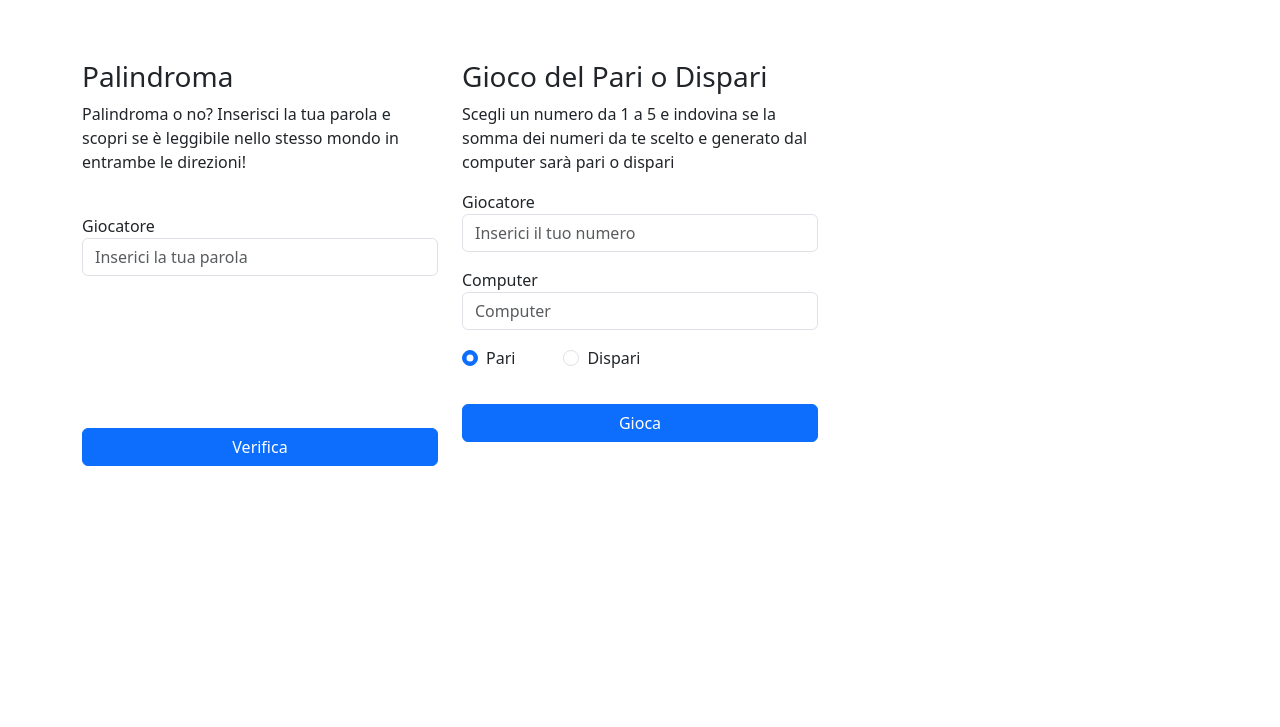
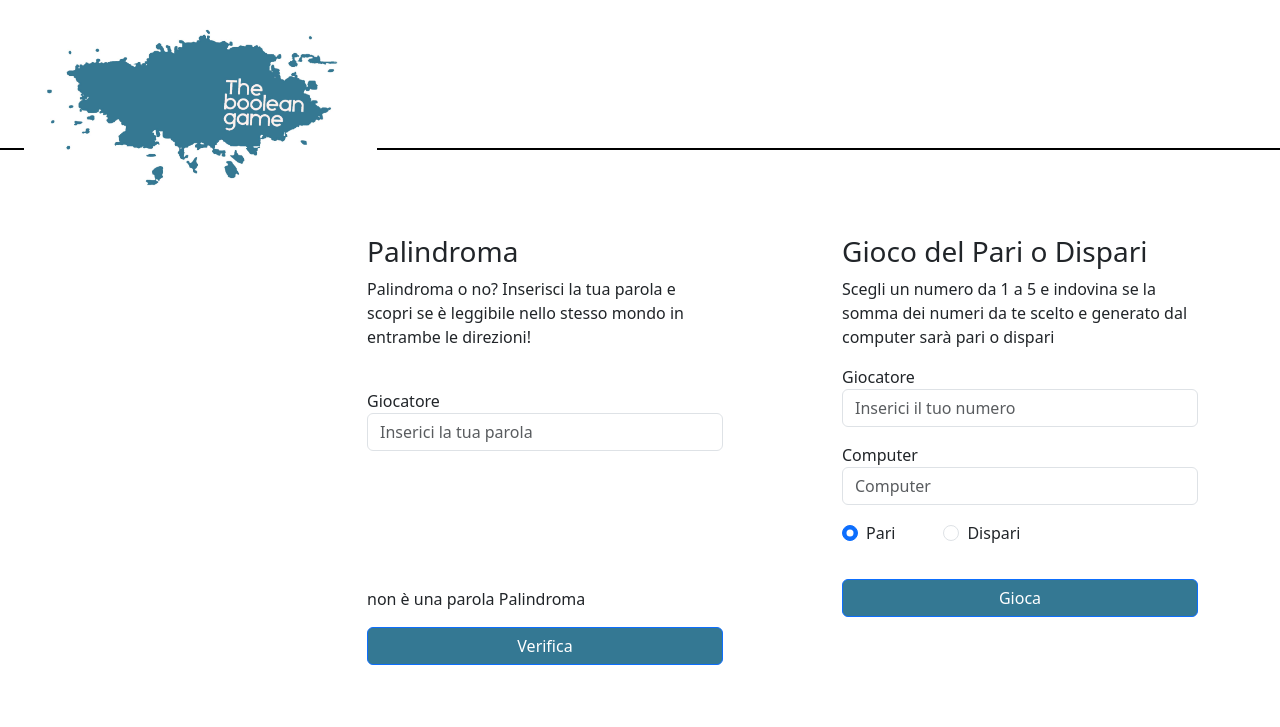
Before and after one commit to amaniesseili/js-paliedispari, a plain HTML site: page index.html in a window 1280 px wide. Both pictures are taken after a click on the button "Verifica". Shown: the top 727 px of the page. Drawn offline with nearby package versions, Linux system fonts and the light colour scheme.

Commit message:
homework completed

```diff
--- a/index.html
+++ b/index.html
@@ -9,13 +9,34 @@
     <title>gioco del pari o dispari </title>
 </head>
 <body>
-    <header></header>
+    <header>
+        <nav class="navbar navbar-expand-lg navbar-light bg-transperent ">
+            <a class="navbar-brand ms-4" >
+                <img class="ama-img" src="IMG.jpg" alt="">
+
+ <!-- perche quando cancello questa parte il col sotto divetati col-10? -->
+            <div class="collapse navbar-collapse" id="navbarSupportedContent">
+              <ul class="navbar-nav mr-auto">
+                <li class="nav-item active">
+                  <a class="nav-link" href="#"> <span class="sr-only"></span></a>
+                </li>
+                <li class="nav-item">
+                  <a class="nav-link" href="#"></a>
+                </li>
+              </ul>
+            </div>
+ <!-- ________________________________________________ -->
+          </nav>
+    </header>
 
     <main>
 
 <div class="container">
 
     <div class="row d-flex">
+        <div class="col-3">
+
+        </div>
 <!--________________________ Palindroma ___________________  -->
         <div class="col-4">
             <h3>Palindroma</h3>
@@ -29,7 +50,7 @@
                 </div>
 
                 <div class=" ama-btn d-flex flex-column ">
-                    <p id="messaggio-palindroma"></p>
+                    <p id="risultato"></p>
                     <button class="btn btn-primary btn-verifica" type="button">Verifica</button>
 
                 </div>
@@ -38,6 +59,8 @@
 
 
         </div>
+
+        <div class="col-1"></div>
  <!-- ________________________ Pari o Dispari ___________________   -->
             <div class="col-4">
 
@@ -99,19 +122,11 @@
 
     </div>
 
-
-
-
-
 </div>
 
 
-
-
-
-
-
     </main>
+    <footer></footer>
 
 
 
--- a/main.js
+++ b/main.js
@@ -39,3 +39,21 @@ btnGioca.addEventListener( "click", function gioco(){
 //Chiedere all’utente di inserire una parola
 //Creare una funzione per capire se la parola inserita è palindroma
 //(una parola che si legge allo stesso modo anche da destra versi sinistra, ad esempio anna, otto)
+
+const btnVerifica = document.querySelector(".btn-verifica");
+
+btnVerifica.addEventListener("click", function Palindroma(){
+    const parola = document.getElementById("input-parola-utente").value;
+
+    let parolaInvertita = parola.split('').reverse().join('');
+
+    if  ( parola === parolaInvertita ){
+        document.getElementById("risultato").innerHTML= parola + " non è una parola Palindroma";
+
+    } else {
+        document.getElementById("risultato").innerHTML= parola + " è una parola Palindroma";
+
+    }
+
+    return false;
+}) ;
--- a/style.css
+++ b/style.css
@@ -1,7 +1,35 @@
+
 header{
-    height: 60px;
+    height: 150px;
+    border-bottom: 2px solid black;
+
+}
+
+footer{
+    height: 70px;
+    border-top: 2px solid black;
+}
+main{
+    height: calc(100vh - 220px);
 }
 .ama-btn{
     margin-top: 8.5rem;
 
+
 }
+
+.ama-img{
+    width: 32%;
+}
+
+h3{
+    margin-top: 85px;
+}
+
+.btn-gioca{
+    background-color:  #347893;
+}
+
+.btn-verifica{
+    background-color:  #347893;
+}
```
Also changed, not shown: IMG.jpg (added).
